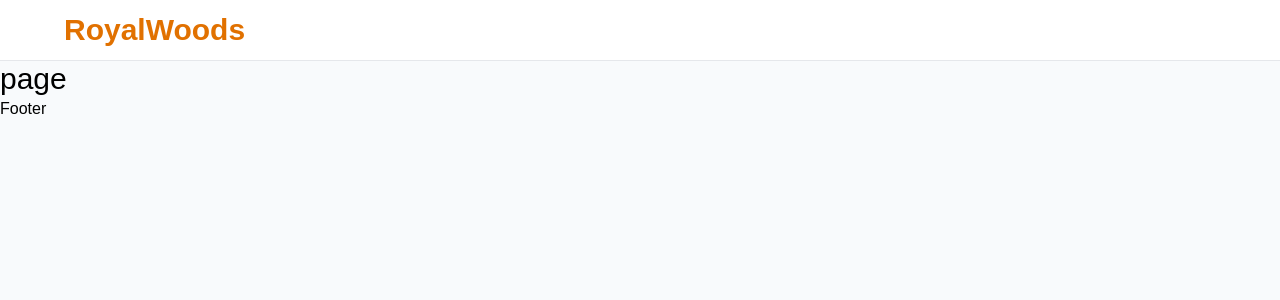
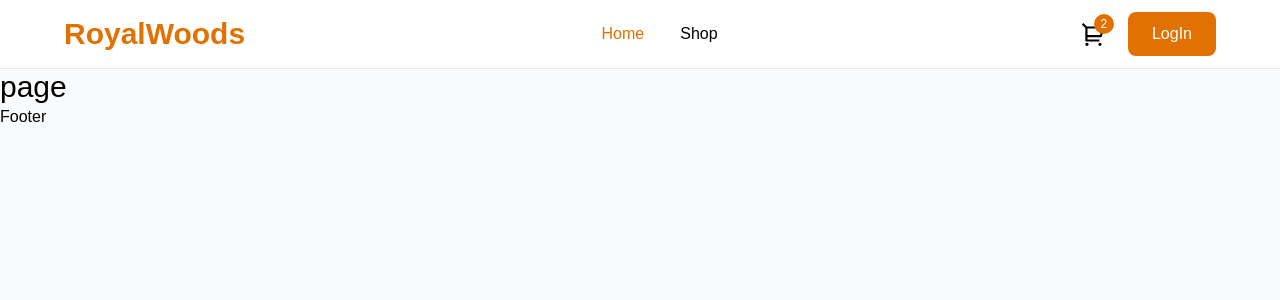
Before and after one commit to thex1abhi/E-commerce-Website-, a Next.js app: page / in a window 1280 px wide. Shown: the top 300 px of the page. Built offline with nearby package versions, Linux system fonts and the light colour scheme; a web font is replaced by a local one.

Commit message:
Completed header

```diff
--- a/components/Header.tsx
+++ b/components/Header.tsx
@@ -1,27 +1,37 @@
-
+"use client";
 import { navItems } from "@/data/data";
-import { RiMenuLine, RiShoppingCart2Line } from "@remixicon/react";
+import { RiCloseLine, RiMenuLine, RiShoppingCart2Line } from "@remixicon/react";
 import Link from "next/link";
+import { usePathname } from "next/navigation";
+import { useState } from "react";
 
 const Header = () => {
+
+    const [openMenu, setOpenMenu] = useState<boolean>(false);
+    const handleClick = () => setOpenMenu(!openMenu);
+    const pathname = usePathname();
+
+
+
     return <header className="sticky top-0 border-gray-200 border-b w-full py-3 bg-white z-50 font-cunia  " >
         <div className="container  flex items-center justify-between " >
 
             <Link href="/" className="text-3xl font-semibold text-amber-600" > RoyalWoods </Link>
 
-            <nav className="hidden " >
-                <ul  >
+            <nav className="hidden lg:flex items-center justify-between w-full  " >
+                <ul className="mx-auto flex items-center gap-9 justify-center "  >
                     {navItems.map(item => (
                         <li key={item.id} >
-                            <Link href={item.href} > {item.label} </Link>  </li>
+                            <Link href={item.href} className={`hover:text-amber-600 focus:text-amber-600 transition-colors  cursor-pointer
+                             ${pathname === item.href ? "text-amber-600" : ""} `} > {item.label} </Link>  </li>
                     ))
                     }
                 </ul>
 
-                <div className="" >
-                    <Link href={'/shopping-cart'} >
-                        <RiShoppingCart2Line />
-                        <span>2 </span>
+                <div className="flex items-center gap-3.5" >
+                    <Link href={'/shopping-cart'} className={`size-10 relative inline-flex items-center justify-center rounded-sm   ${pathname === "/shopping-cart" ? "text-amber-600" : ""}  `}  >
+                        <RiShoppingCart2Line size={26} className="hover:text-amber-600  focus:text-amber-600 transition-all" />
+                        <span className="absolute top-0 right-0  bg-amber-600 flex items-center size-5 rounded-full text-white justify-center text-xs " > 2 </span>
                     </Link>
                     <button className="btn-primary" > LogIn </button>
                 </div>
@@ -30,21 +40,28 @@ const Header = () => {
             <nav className="relative lg:hidden">
                 <div className="flex items-center gap-2 " >
                     <Link href={'/shopping-cart'} className="size-10 inline-flex items-center justify-center rounded-sm relative" >
-                        <RiShoppingCart2Line size={26} className="hover:text-amber-600 focus:text-amber-600 transition-colors" />
-                        <span className="size-5 bg-amber-600 text-white flex items-center justify-center rounded-full text-xs absolute top-0 right-0  "  >2 </span>
+                        <RiShoppingCart2Line size={26} className={`hover:text-amber-600 focus:text-amber-600 transition-colors  ${pathname === "/shopping-cart" ? "text-amber-600" : ""}   `} />
+                        <span className="size-5 bg-amber-600 text-white flex items-center justify-center rounded-full text-xs absolute top-0 right-0  "  >2
+                        </span>
                     </Link>
-                    <button  > <RiMenuLine size={28} />
+                    <button onClick={handleClick}  >
+                        {openMenu ? <RiCloseLine size={28} /> : <RiMenuLine size={28} />}
+
                     </button>
                 </div>
-                <div className="absolute top-full right-0 bg-white p-3 min-w-50 shadow mt-2.5 w-full  rounded-lg space-y-2.5" >
+                <div className={`absolute top-full right-0 bg-white p-3 min-w-50 shadow mt-2.5 w-full  rounded-lg space-y-2.5  transition ${openMenu ? "visible grid " : " invisible hidden"} `}  >
                     <ul  >
                         {navItems.map(item => (
                             <li key={item.id} >
-                                <Link href={item.href} className="block p-1.5 hover:text-amber-600 focus:text-amber-600 " > {item.label} </Link>  </li>
+                                <Link href={item.href} className={`block p-1.5 hover:text-amber-600 focus:text-amber-600 transition-colors
+                                 ${pathname === "/item.href" ? "text-amber-600" : ""}
+                                `}
+                                    onClick={handleClick}
+                                > {item.label} </Link>  </li>
                         ))
                         }
                     </ul>
-                    <button className="btn-primary w-full "> LogIn </button>
+                    <button className="btn-primary w-full " onClick={handleClick} > LogIn </button>
                 </div>
             </nav>
         </div>
```
